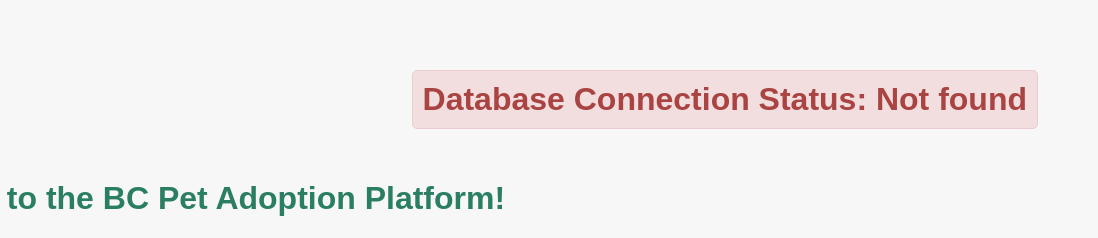
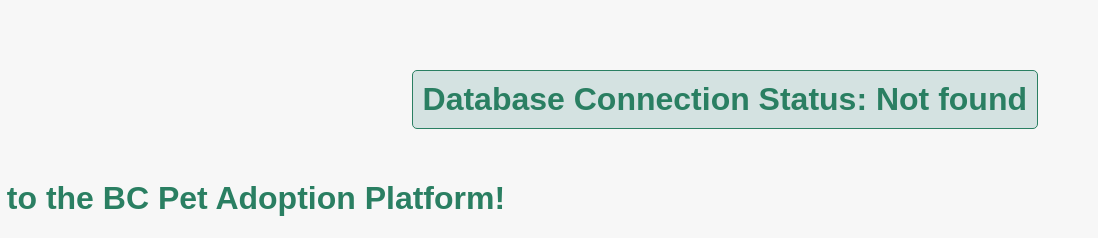
Before and after one commit to krish-arora-88/pet-adoption-platform, a plain HTML site: page public/index.html in a window 1280 px wide. Shown: the top 238 px of the page, 182-1280 px from the left. Drawn offline with Linux system fonts and the light colour scheme; no server answers.

Commit message:
Changed db connection color to green

```diff
--- a/public/styles/styles.css
+++ b/public/styles/styles.css
@@ -408,10 +408,10 @@ a:hover {
 .db-connection {
     margin-top: 20px;
     padding: 10px;
-    background-color: #f2dede;
-    border: 1px solid #ebccd1;
+    background-color: #d4e2e1;
+    border: 1px solid #2a7f62;
     border-radius: 5px;
-    color: #a94442;
+    color: #2a7f62;
     margin: 0;
     padding-right: 10px;
 }
```
